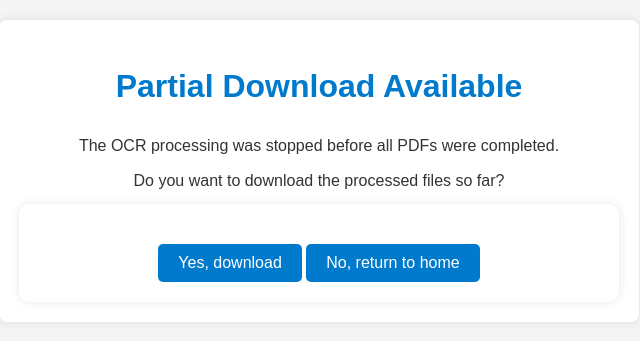
After one commit to vijaychandar2002/ocrmypdf, a Flask app: template templates/partial_download.html in a window 1280 px wide. The commit adds this page. Shown: the top 341 px of the page, without its empty margins (321-961 px from the left). Run offline with Flask 3, Linux system fonts and the light colour scheme; the template is opened without the code that fills it: most values are stand-ins (such as "Sample title", 1, 10 or a date in 2020).

Commit message:
bug fixes and partial download

```diff
--- a/app.py
+++ b/app.py
@@ -7,6 +7,7 @@ from threading import Thread
 import uuid
 import PyPDF2
 import tempfile
+import shutil
 
 app = Flask(__name__)
 app.secret_key = 'your_secret_key'
@@ -17,9 +18,8 @@ app.config['MAX_CONTENT_LENGTH'] = 100 * 1024 * 1024  # 100 MB
 os.makedirs(app.config['UPLOAD_FOLDER'], exist_ok=True)
 os.makedirs(app.config['PROCESSED_FOLDER'], exist_ok=True)
 
-progress = {}  # To track progress of each session
-stop_signals = {}  # To handle stop signals for each session
-
+progress = {}
+stop_signals = {}
 
 def process_pdfs(session_id, uploaded_file_paths, language_flag):
     processed_files = []
@@ -34,11 +34,11 @@ def process_pdfs(session_id, uploaded_file_paths, language_flag):
         'total_pages': 0
     }
 
-    stop_signals[session_id] = False  # Initialize stop signal for this session
+    stop_signals[session_id] = False
 
     for i, file_path in enumerate(uploaded_file_paths):
         if stop_signals[session_id]:
-            break  # Stop processing if stop signal is received
+            break
 
         filename = os.path.basename(file_path)
         output_path = os.path.join(app.config['PROCESSED_FOLDER'], filename)
@@ -54,7 +54,7 @@ def process_pdfs(session_id, uploaded_file_paths, language_flag):
 
         for page_num in range(total_pages):
             if stop_signals[session_id]:
-                break  # Stop processing if stop signal is received
+                break
 
             writer = PyPDF2.PdfWriter()
             writer.add_page(reader.pages[page_num])
@@ -63,11 +63,9 @@ def process_pdfs(session_id, uploaded_file_paths, language_flag):
             with open(single_page_path, 'wb') as temp_pdf:
                 writer.write(temp_pdf)
 
-            # Use the language flag in the OCR command
             ocrmypdf.ocr(single_page_path, single_page_path.replace('.pdf', '_ocr.pdf'), language=language_flag)
 
-            ocr_progress = ((page_num + 1) / total_pages) * 100
-            progress[session_id]['ocr_progress'] = ocr_progress
+            progress[session_id]['ocr_progress'] = ((page_num + 1) / total_pages) * 100
             progress[session_id]['pages_done'] = page_num + 1
 
         if not stop_signals[session_id]:
@@ -81,24 +79,21 @@ def process_pdfs(session_id, uploaded_file_paths, language_flag):
                 writer.write(output_pdf)
 
             processed_files.append(output_path)
+            progress[session_id]['percent'] = ((i + 1) / total_files) * 100
 
-            progress[session_id] = {
-                'percent': ((i + 1) / total_files) * 100,
-                'filename': filename,
-                'ocr_progress': 100,
-                'current_file_index': i,
-                'total_files': total_files,
-                'pages_done': total_pages,
-                'total_pages': total_pages
-            }
+        shutil.rmtree(temp_folder)
 
-    zip_filename = 'processed_pdfs.zip'
-    zip_filepath = os.path.join(app.config['PROCESSED_FOLDER'], zip_filename)
-    with zipfile.ZipFile(zip_filepath, 'w') as zipf:
-        for processed_file in processed_files:
-            zipf.write(processed_file, os.path.basename(processed_file))
+    if processed_files:
+        zip_filename = 'processed_pdfs.zip'
+        zip_filepath = os.path.join(app.config['PROCESSED_FOLDER'], zip_filename)
+        with zipfile.ZipFile(zip_filepath, 'w') as zipf:
+            for processed_file in processed_files:
+                zipf.write(processed_file, os.path.basename(processed_file))
+                os.remove(processed_file)
 
-    progress[session_id]['percent'] = 100
+        progress[session_id]['percent'] = 100
+    else:
+        progress[session_id]['percent'] = 0
 
 @app.route('/')
 def index():
@@ -112,11 +107,9 @@ def upload():
     uploaded_files = request.files.getlist("file[]")
     selected_languages = request.form.getlist('languages')
 
-    # Ensure at least one language is selected
     if not selected_languages:
         return "Please select at least one language.", 400
 
-    # Prepare language flag for OCRmyPDF
     language_flag = '+'.join(selected_languages)
     uploaded_file_paths = []
 
@@ -134,6 +127,8 @@ def upload():
 
 @app.route('/progress/<session_id>')
 def progress_page(session_id):
+    if progress.get(session_id, {}).get('percent', 0) == 100:
+        return redirect(url_for('download', session_id=session_id))
     return render_template('progress.html', session_id=session_id)
 
 @app.route('/status/<session_id>')
@@ -142,22 +137,34 @@ def status(session_id):
 
 @app.route('/stop/<session_id>', methods=['POST'])
 def stop(session_id):
-    stop_signals[session_id] = True  # Set stop signal
+    stop_signals[session_id] = True
     return jsonify({'status': 'stopped'})
 
 @app.route('/download/<session_id>')
 def download(session_id):
     zip_filepath = os.path.join(app.config['PROCESSED_FOLDER'], 'processed_pdfs.zip')
+    files_processed = progress.get(session_id, {}).get('percent', 0)
 
-    # Check if the processing was stopped before any PDF was completed
-    if progress.get(session_id, {}).get('percent', 0) == 0:
-        return "No files were processed. Please try again."
+    if files_processed == 0:
+        return redirect(url_for('index'))
+
+    if files_processed < 100:
+        return render_template('partial_download.html', session_id=session_id)
 
     if os.path.exists(zip_filepath):
         return send_file(zip_filepath, as_attachment=True)
 
-    return "No file available for download."
+    return redirect(url_for('index'))
 
+@app.route('/partial-download/<session_id>', methods=['POST'])
+def partial_download(session_id):
+    download_choice = request.form.get('download_choice')
+    zip_filepath = os.path.join(app.config['PROCESSED_FOLDER'], 'processed_pdfs.zip')
+
+    if download_choice == 'yes' and os.path.exists(zip_filepath):
+        return send_file(zip_filepath, as_attachment=True)
+
+    return redirect(url_for('index'))
 
 if __name__ == '__main__':
     app.run(debug=True, host='0.0.0.0')
--- a/templates/index.html
+++ b/templates/index.html
@@ -30,7 +30,7 @@
     <div class="container">
         <h1>Upload PDFs for OCR</h1>
         <form action="/upload" method="POST" enctype="multipart/form-data" onsubmit="return validateLanguageSelection()">
-            <input type="file" name="file[]" multiple accept="application/pdf">
+            <input type="file" name="file[]" multiple accept="application/pdf" required>
             <div class="tooltip">
                 <span>ⓘ</span>
                 <span class="tooltiptext">The total size of all PDFs combined must be less than 100MB.</span>
@@ -39,6 +39,7 @@
             <label><input type="checkbox" name="languages" value="eng" checked> English</label>
             <label><input type="checkbox" name="languages" value="guj"> Gujarati</label>
             <label><input type="checkbox" name="languages" value="hin"> Hindi</label>
+            <label><input type="checkbox" name="languages" value="san"> Sanskrit</label>
             <div class="tooltip">
                 <span>ⓘ</span>
                 <span class="tooltiptext">Selecting more languages than necessary may slow down processing.</span>
--- /dev/null
+++ b/templates/partial_download.html
@@ -0,0 +1,21 @@
+<!DOCTYPE html>
+<html lang="en">
+<head>
+    <meta charset="UTF-8">
+    <meta name="viewport" content="width=device-width, initial-scale=1.0">
+    <title>Partial Download</title>
+    <link rel="stylesheet" href="/static/css/styles.css">
+</head>
+<body>
+    <div class="container">
+        <h1>Partial Download Available</h1>
+        <p>The OCR processing was stopped before all PDFs were completed.</p>
+        <p>Do you want to download the processed files so far?</p>
+
+        <form action="{{ url_for('partial_download', session_id=session_id) }}" method="POST">
+            <button type="submit" name="download_choice" value="yes">Yes, download</button>
+            <button type="submit" name="download_choice" value="no">No, return to home</button>
+        </form>
+    </div>
+</body>
+</html>
```
Also changed, not shown: templates/progress.html (+5 -7 lines), 2 other files.
